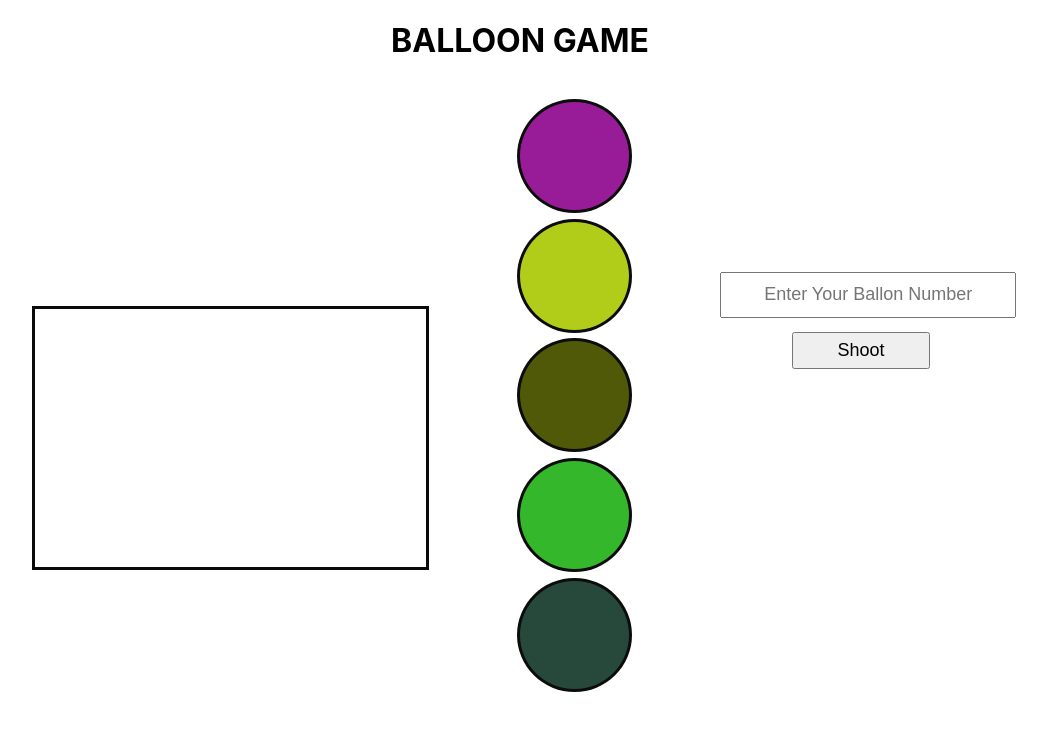
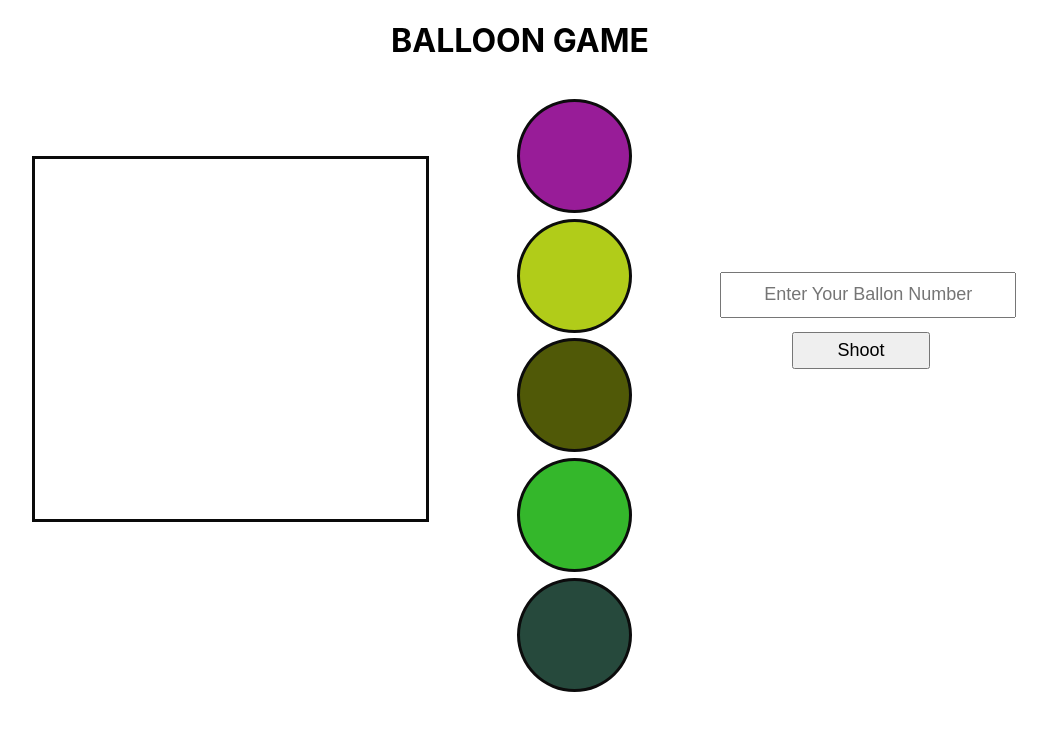
Before and after one commit to SureshYarram/Syngenta-React-Project, a React (Create React App) app: page / in a window 1280 px wide. Shown: the top 730 px of the page, without its empty margins (120-1167 px from the left). Built offline with nearby package versions, Linux system fonts and the light colour scheme.

Commit message:
all done

```diff
--- a/src/App.css
+++ b/src/App.css
@@ -13,15 +13,18 @@ h1{
 }
 
 .left{
-  margin-top: 18%;
-  height: 43%;
+  margin-top: 5%;
+  height: 60%;
   width: 34%;
+  display: grid;
+  grid-template-columns: repeat(2,1fr);
+  grid-gap: 5px;
   border:  3px solid rgb(10, 10, 10);
 }
 .left>div{
-  height: 18%;
-  width: 25%;
-  margin-bottom: 5%;
+  height: 90px;
+  width: 71%;
+  margin-bottom: -50px;
   border-radius: 50%;
   border:  3px solid rgb(12, 12, 12);
 }
```
